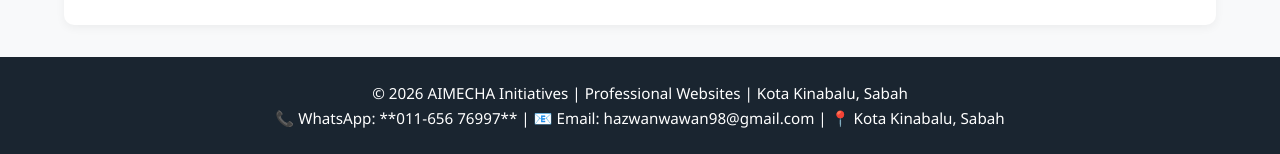
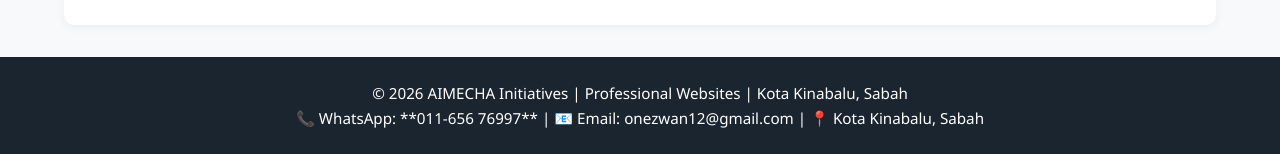
Before and after one commit to EUR-ING-Tc-HazwanHosdi/AIMECHA-Initiatives, a Flask app: page /about in a window 1280 px wide. Shown: the part 1205-1359 px from the top of the page. Run offline with Flask 3, Linux system fonts and the light colour scheme.

Commit message:
Update base.html

```diff
--- a/templates/base.html
+++ b/templates/base.html
@@ -29,7 +29,7 @@
    <footer class="footer">
     <div class="container">
         <p>© 2026 AIMECHA Initiatives | Professional Websites | Kota Kinabalu, Sabah</p>
-        <p>📞 WhatsApp: **011-656 76997** | 📧 Email: hazwanwawan98@gmail.com | 📍 Kota Kinabalu, Sabah</p>
+        <p>📞 WhatsApp: **011-656 76997** | 📧 Email: onezwan12@gmail.com | 📍 Kota Kinabalu, Sabah</p>
     </div>
 </footer>
 </body>
```
